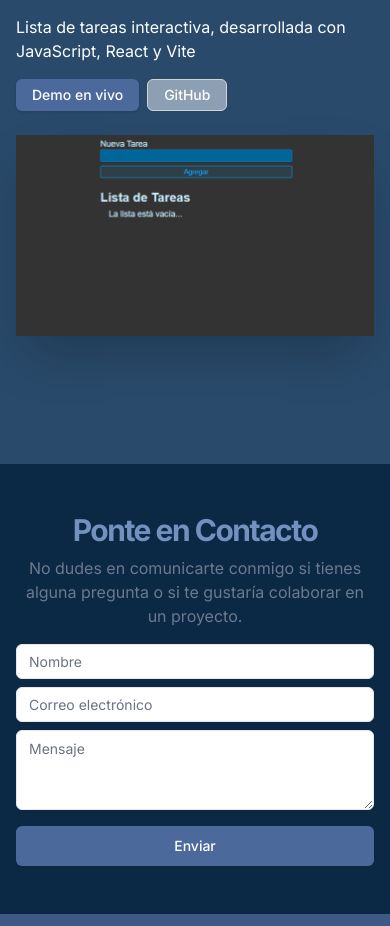
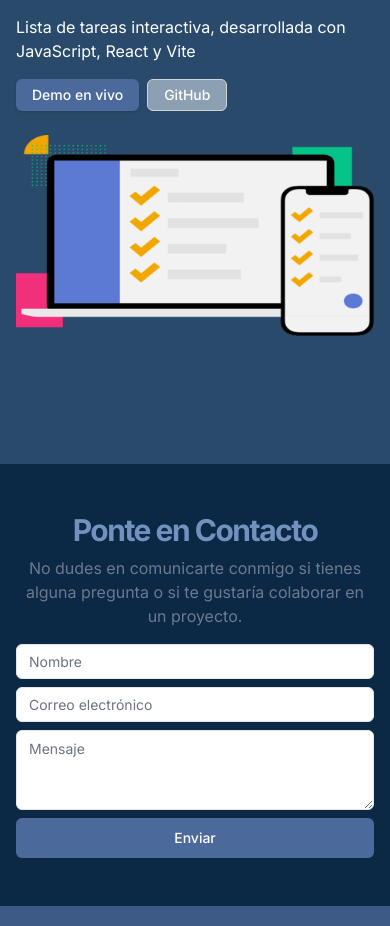
Before and after one commit to BruE89/paginapersonal, a Next.js app: page / in a window 390 px wide. Shown: the part 6301-7227 px from the top of the page. Built offline with nearby package versions, Linux system fonts and the light colour scheme.

Commit message:
nueva imagen proyecto tareasapp, remoción del captcha

```diff
--- a/src/components/component/principal.jsx
+++ b/src/components/component/principal.jsx
@@ -548,13 +548,13 @@ export function Principal() {
                   </div>
                 </div>
               </div>
-              <div className="flex justify-center shadow-2xl">
+              <div className="flex justify-center">
                 <Image
                   src="/tareasapp.png"
                   width="550"
                   height="310"
                   alt="Todo App"
-                  className="mx-auto aspect-video overflow-hidden rounded-xl object-cover object-center sm:w-full"
+                  className="mx-auto aspect-video overflow-hidden rounded-xl object-cover object-center sm:w-full brightness-95"
                 />
               </div>
             </div>
@@ -581,9 +581,7 @@ export function Principal() {
               <div className="mx-auto w-full max-w-sm space-y-2">
                 <form
                   onSubmit={handleSubmit}
-                  className="flex flex-col gap-2"
-                  data-netlify-recaptcha="true"
-                  data-netlify="true">
+                  className="flex flex-col gap-2">
                   <Input
                     type="text"
                     name="name"
@@ -609,10 +607,6 @@ export function Principal() {
                     placeholder={isSpanish ? "Mensaje" : "Message"}
                     className="max-w-lg flex-1 text-[#000000]"
                   />
-
-                  {/*CAPTCHA*/}
-                  <div data-netlify-recaptcha="true"/>
-
                   <Button
                     type="submit"
                     className="bg-[#4b6a9b] text-white hover:bg-[#3d5a86] w-full"
```
Also changed, not shown: public/tareasapp.png.
